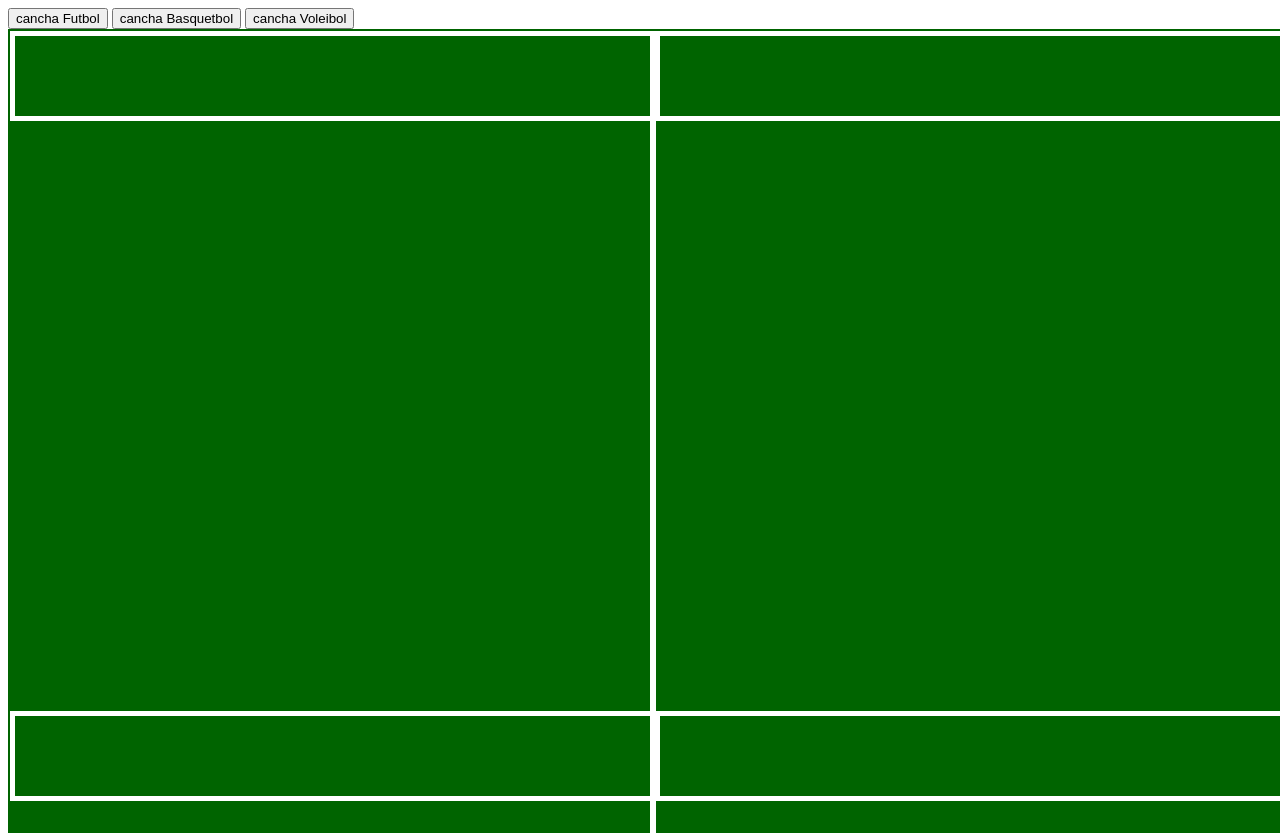
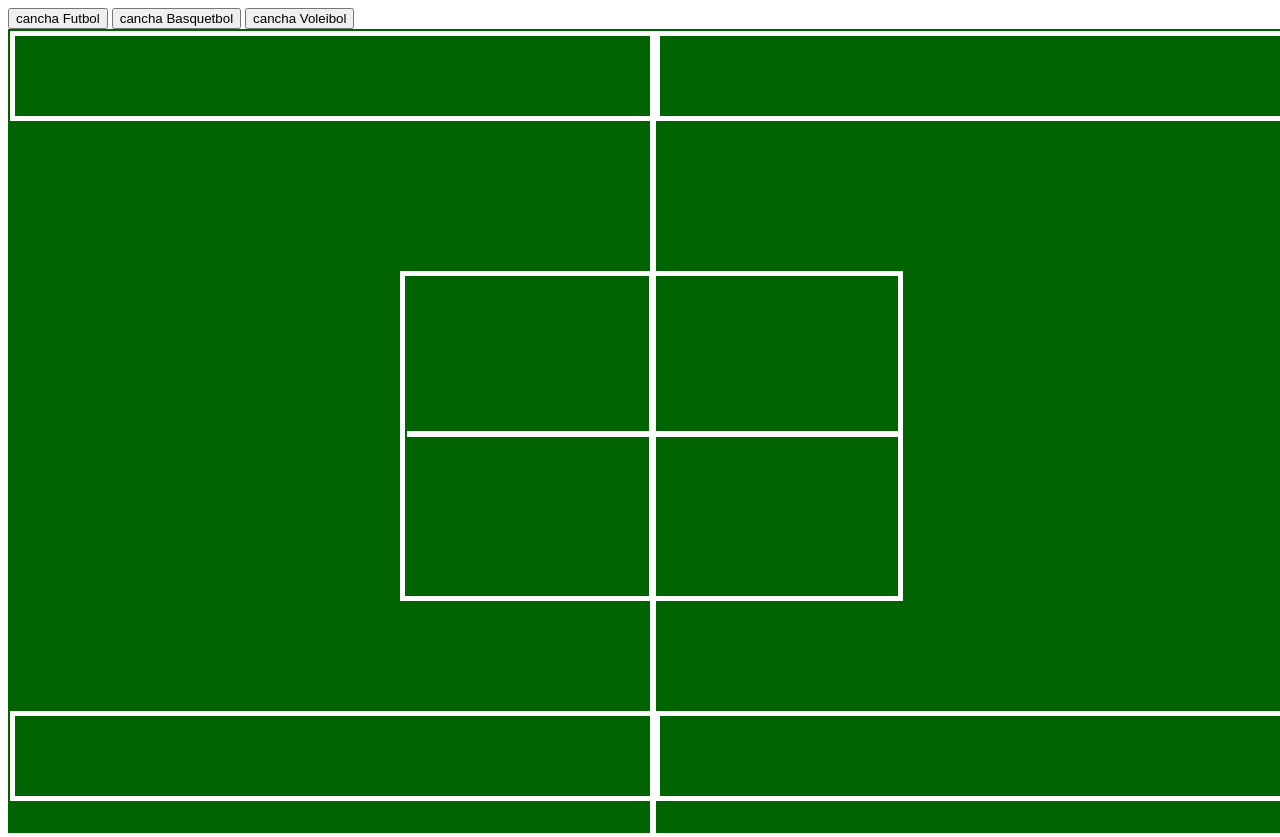
Before and after one commit to mackyjava/canchasDeportivas, a plain HTML site: page index.html in a window 1280 px wide. Drawn offline with Linux system fonts and the light colour scheme.

Commit message:
casi terminadas canchas

```diff
--- a/assets/css/main.css
+++ b/assets/css/main.css
@@ -210,4 +210,28 @@ div{
      border-radius: 50%;
 	border: 3px solid white;
 
-}*/
+}
+
+#cuadcentral{
+    top: 30%;
+	margin-left:50%;
+	width: 19%;
+	height:40%;
+	border: 5px solid white;
+
+}
+#cuadcentral2{
+	top: 30%;
+	left: 30.5%;
+	width: 19%;
+	height:40%;
+	border: 5px solid white;
+}
+#divisorcentral{
+	top: 50%;
+	left: 31%;
+	width: 38%;
+	height:0%;
+	border: 3px solid white;
+
+}
--- a/index.html
+++ b/index.html
@@ -40,10 +40,10 @@
 			<div id="cuadsuperior2" ></div>
 			<div id="cuadinferior"></div>
 			<div id="cuadinferior2" ></div>
+		    <div id="cuadcentral"></div>
+			<div id="cuadcentral2" ></div>
+			<div id= "divisorcentral"></div>
 
-
-
-			<div class ></div>
 		    <div class ></div>
 		    <div id ></div>
 		</div>
```
